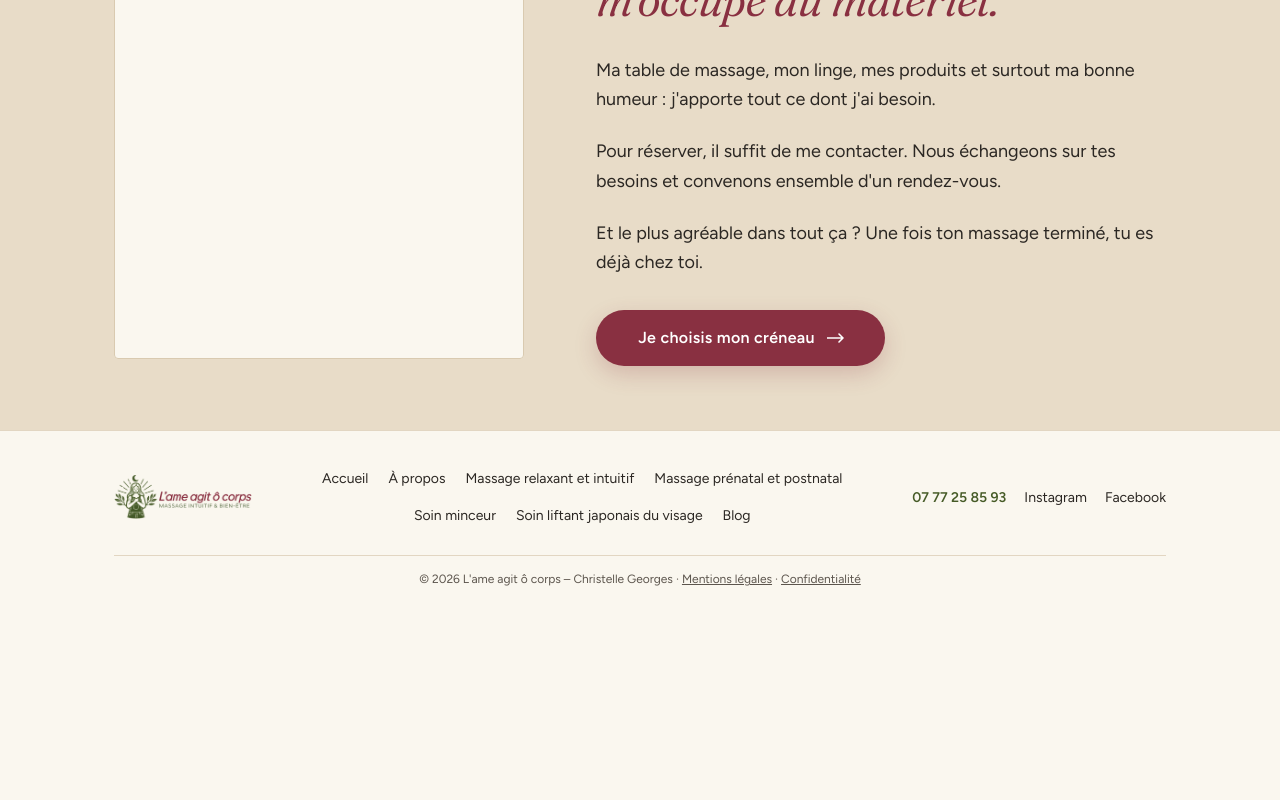
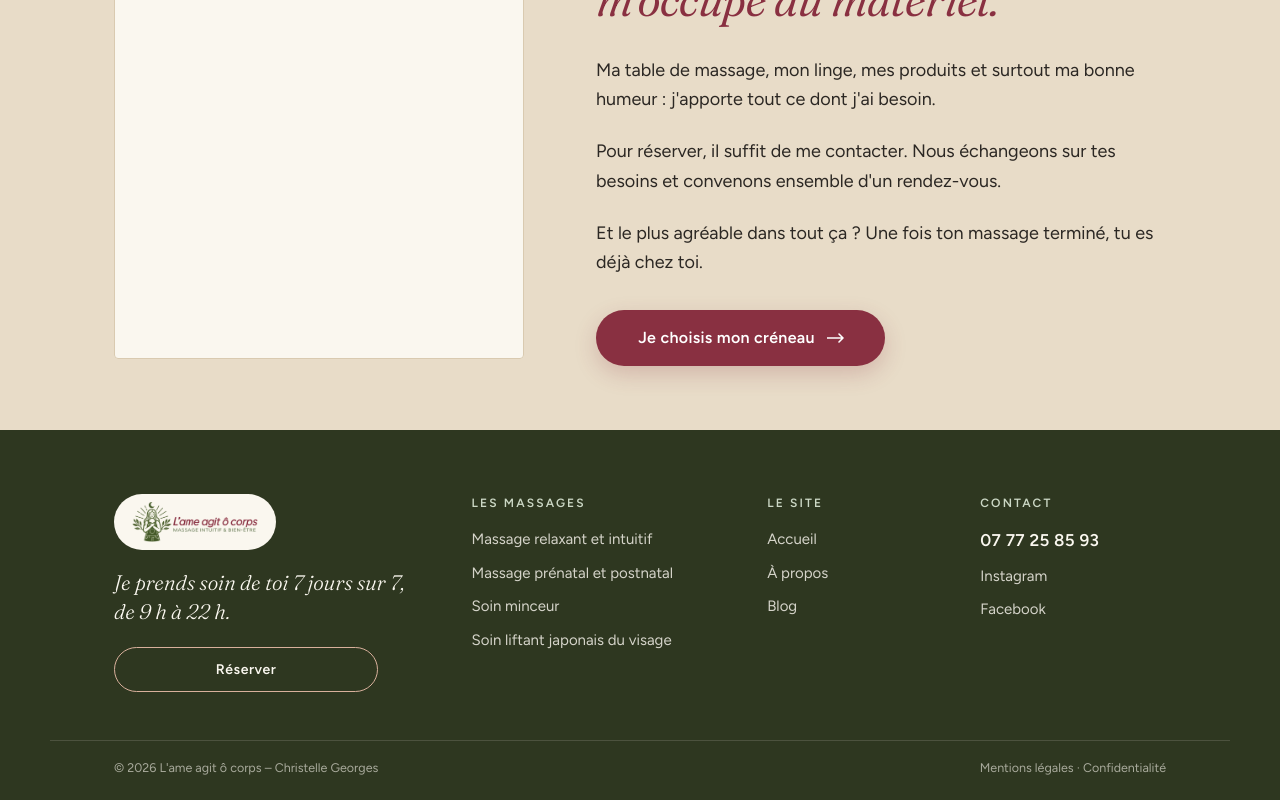
Before and after one commit to marcmasterbet/massage-a-domicile-christelle, a Next.js app: page / in a window 1280 px wide. Shown: the part 2849-3649 px from the top of the page. Before the commit the page ends 3459 px from the top, so only its background shows below. Built offline with nearby package versions, Linux system fonts and the light colour scheme.

Commit message:
Add files via upload

```diff
--- a/src/app/layout.tsx
+++ b/src/app/layout.tsx
@@ -60,6 +60,12 @@ const jsonLd = {
   image: `${SITE_URL}/images/massage-mains.jpg`,
   logo: `${SITE_URL}/images/logo-lame-agit-o-corps.png`,
   founder: { "@type": "Person", name: PRATICIENNE },
+  openingHoursSpecification: {
+    "@type": "OpeningHoursSpecification",
+    dayOfWeek: ["Monday", "Tuesday", "Wednesday", "Thursday", "Friday", "Saturday", "Sunday"],
+    opens: "09:00",
+    closes: "22:00",
+  },
   areaServed: VILLES.map((v) => ({ "@type": "City", name: v })),
   sameAs: [INSTAGRAM_URL, FACEBOOK_URL],
 };
--- a/src/components/Footer.module.css
+++ b/src/components/Footer.module.css
@@ -1,83 +1,155 @@
 .footer {
-  background: var(--ivoire);
-  border-top: 1px solid #e2d6c2;
+  background: #2e3720;
+  color: rgba(250, 247, 239, 0.78);
+  font-size: 15px;
+  line-height: 1.5;
 }
 
 .inner {
   max-width: var(--contenu-max);
   margin: 0 auto;
-  padding: 32px var(--marge) 20px;
+  padding: 64px var(--marge) 48px;
+  display: grid;
+  grid-template-columns: minmax(0, 1.5fr) minmax(0, 1.2fr) minmax(0, 0.8fr) minmax(0, 0.9fr);
+  gap: 40px 48px;
+}
+
+/* Colonne marque */
+.brand {
   display: flex;
-  flex-wrap: wrap;
-  align-items: center;
-  justify-content: space-between;
-  gap: 20px 40px;
-  font-size: 14px;
-  color: var(--texte-doux);
+  flex-direction: column;
+  align-items: flex-start;
+  gap: 18px;
 }
 
 .logo {
-  flex: 0 0 auto;
+  display: inline-block;
   line-height: 0;
+  background: var(--ivoire);
+  padding: 8px 18px;
+  border-radius: 40px;
 }
 
 .logo img {
-  height: 44px;
+  height: 40px;
   width: auto;
 }
 
-.nav {
-  flex: 1 1 420px;
+.horaires {
+  margin: 0;
+  max-width: 300px;
+  font-family: var(--font-titre), Georgia, serif;
+  font-style: italic;
+  font-weight: 300;
+  font-size: 21px;
+  line-height: 1.35;
+  color: var(--ivoire);
+}
+
+.reserveWrap {
+  margin-top: 4px;
+}
+
+.reserve {
+  padding: 11px 26px;
+  border-radius: 999px;
+  border: 1px solid var(--terracotta);
+  color: var(--ivoire);
+  font-weight: 600;
+  font-size: 14px;
+  letter-spacing: 0.04em;
+  white-space: nowrap;
+  transition: background 0.25s ease, color 0.25s ease;
+}
+
+.reserveWrap:hover .reserve {
+  background: var(--terracotta);
+  color: var(--encre);
+}
+
+.reserveVerso,
+.reserveWrap:hover .reserveVerso {
+  background: var(--terracotta);
+  border-color: var(--terracotta);
+  color: var(--encre);
+}
+
+/* Colonnes de liens */
+.col {
+  display: flex;
+  flex-direction: column;
+  align-items: flex-start;
+  gap: 10px;
+}
+
+.heading {
+  margin: 0 0 6px;
+  font-size: 12px;
+  font-weight: 600;
+  letter-spacing: 0.18em;
+  text-transform: uppercase;
+  color: var(--sauge);
+}
+
+.col a {
+  color: rgba(250, 247, 239, 0.82);
+  text-decoration: none;
+  border-bottom: 1px solid transparent;
+  transition: color 0.2s ease, border-color 0.2s ease;
+}
+
+.col a:hover {
+  color: #fff;
+  border-bottom-color: var(--terracotta);
+}
+
+.col .phone {
+  color: var(--ivoire);
+  font-weight: 600;
+  font-size: 17px;
+  letter-spacing: 0.02em;
+}
+
+/* Bas de page */
+.bottom {
+  max-width: var(--contenu-max);
+  margin: 0 auto;
+  padding: 18px var(--marge) 22px;
+  border-top: 1px solid rgba(250, 247, 239, 0.14);
   display: flex;
   flex-wrap: wrap;
-  justify-content: center;
-  gap: 6px 20px;
+  justify-content: space-between;
+  gap: 6px 24px;
+  font-size: 12.5px;
+  color: rgba(250, 247, 239, 0.6);
 }
 
-.contact {
-  flex: 0 0 auto;
-  display: flex;
-  align-items: center;
-  gap: 18px;
+.bottom p {
+  margin: 0;
 }
 
-.nav a,
-.contact a {
-  color: var(--encre);
+.bottom a {
+  color: rgba(250, 247, 239, 0.6);
   text-decoration: none;
-  padding: 4px 0;
 }
 
-.nav a:hover,
-.contact a:hover {
-  color: var(--framboise);
+.bottom a:hover {
+  color: #fff;
 }
 
-.contact .phone {
-  color: var(--olive);
-  font-weight: 600;
+@media (max-width: 1000px) {
+  .inner {
+    grid-template-columns: repeat(2, minmax(0, 1fr));
+  }
 }
 
-.legal {
-  flex: 1 1 100%;
-  margin: 4px 0 0;
-  padding-top: 14px;
-  border-top: 1px solid #e2d6c2;
-  font-size: 12px;
-  color: #5c554d;
-  text-align: center;
-}
-
-.legal a {
-  color: #5c554d;
-}
-
-@media (max-width: 900px) {
+@media (max-width: 600px) {
   .inner {
+    grid-template-columns: minmax(0, 1fr);
+    padding-top: 48px;
+    gap: 32px;
+  }
+  .bottom {
     flex-direction: column;
-    text-align: center;
-  }
-  .nav {
-    flex-basis: auto;
   }
 }
--- a/src/components/Footer.tsx
+++ b/src/components/Footer.tsx
@@ -1,31 +1,56 @@
 import Image from "next/image";
 import Link from "next/link";
-import { BRAND, FACEBOOK_URL, INSTAGRAM_URL, NAVIGATION, PHONE_DISPLAY, PHONE_TEL, PRATICIENNE } from "@/lib/site";
+import {
+  BRAND,
+  FACEBOOK_URL,
+  HORAIRES,
+  INSTAGRAM_URL,
+  PHONE_DISPLAY,
+  PHONE_TEL,
+  PRATICIENNE,
+  PRESTATIONS,
+} from "@/lib/site";
+import { FlipCall } from "./FlipCall";
 import styles from "./Footer.module.css";
 
 export function Footer() {
   return (
     <footer className={styles.footer}>
       <div className={styles.inner}>
+        <div className={styles.brand}>
           <Link href="/" className={styles.logo} aria-label={`${BRAND} – accueil`}>
             <Image
               src="/images/logo-lame-agit-o-corps.png"
               alt={`${BRAND} – Massage intuitif et bien-être`}
               width={1200}
               height={382}
-            sizes="140px"
+              sizes="180px"
             />
           </Link>
+          <p className={styles.horaires}>{HORAIRES}</p>
+          <FlipCall className={styles.reserveWrap} faceClassName={styles.reserve} versoClassName={styles.reserveVerso}>
+            Réserver
+          </FlipCall>
+        </div>
 
-        <nav aria-label="Pied de page" className={styles.nav}>
-          {NAVIGATION.map((item) => (
-            <Link key={item.href} href={item.href}>
-              {item.label}
+        <nav className={styles.col} aria-label="Les massages">
+          <p className={styles.heading}>Les massages</p>
+          {PRESTATIONS.map((p) => (
+            <Link key={p.slug} href={`/${p.slug}`}>
+              {p.nom}
             </Link>
           ))}
         </nav>
 
-        <div className={styles.contact}>
+        <nav className={styles.col} aria-label="Le site">
+          <p className={styles.heading}>Le site</p>
+          <Link href="/">Accueil</Link>
+          <Link href="/a-propos">À propos</Link>
+          <Link href="/blog">Blog</Link>
+        </nav>
+
+        <div className={styles.col}>
+          <p className={styles.heading}>Contact</p>
           <a href={PHONE_TEL} className={styles.phone}>
             {PHONE_DISPLAY}
           </a>
@@ -36,9 +61,15 @@ export function Footer() {
             Facebook
           </a>
         </div>
+      </div>
 
-        <p className={styles.legal}>
-          © 2026 {BRAND} – {PRATICIENNE} · <Link href="/mentions-legales">Mentions légales</Link> ·{" "}
+      <div className={styles.bottom}>
+        <p>
+          © 2026 {BRAND} – {PRATICIENNE}
+        </p>
+        <p>
+          <Link href="/mentions-legales">Mentions légales</Link>
+          <span aria-hidden="true"> · </span>
           <Link href="/confidentialite">Confidentialité</Link>
         </p>
       </div>
--- a/src/lib/site.ts
+++ b/src/lib/site.ts
@@ -8,6 +8,8 @@ export const PHONE_TEL = "tel:+33777258593";
 
 export const INSTAGRAM_URL = "https://www.instagram.com/l.ame.agit.o.corps/";
 export const FACEBOOK_URL = "https://www.facebook.com/omdanges";
+
+export const HORAIRES = "Je prends soin de toi 7 jours sur 7, de 9 h à 22 h.";
 
 export const VILLES = ["Bayonne", "Anglet", "Biarritz", "Saint-Pierre-d’Irube", "Tarnos"];
 
```
Lines whose indentation alone changed are shown as unchanged.
